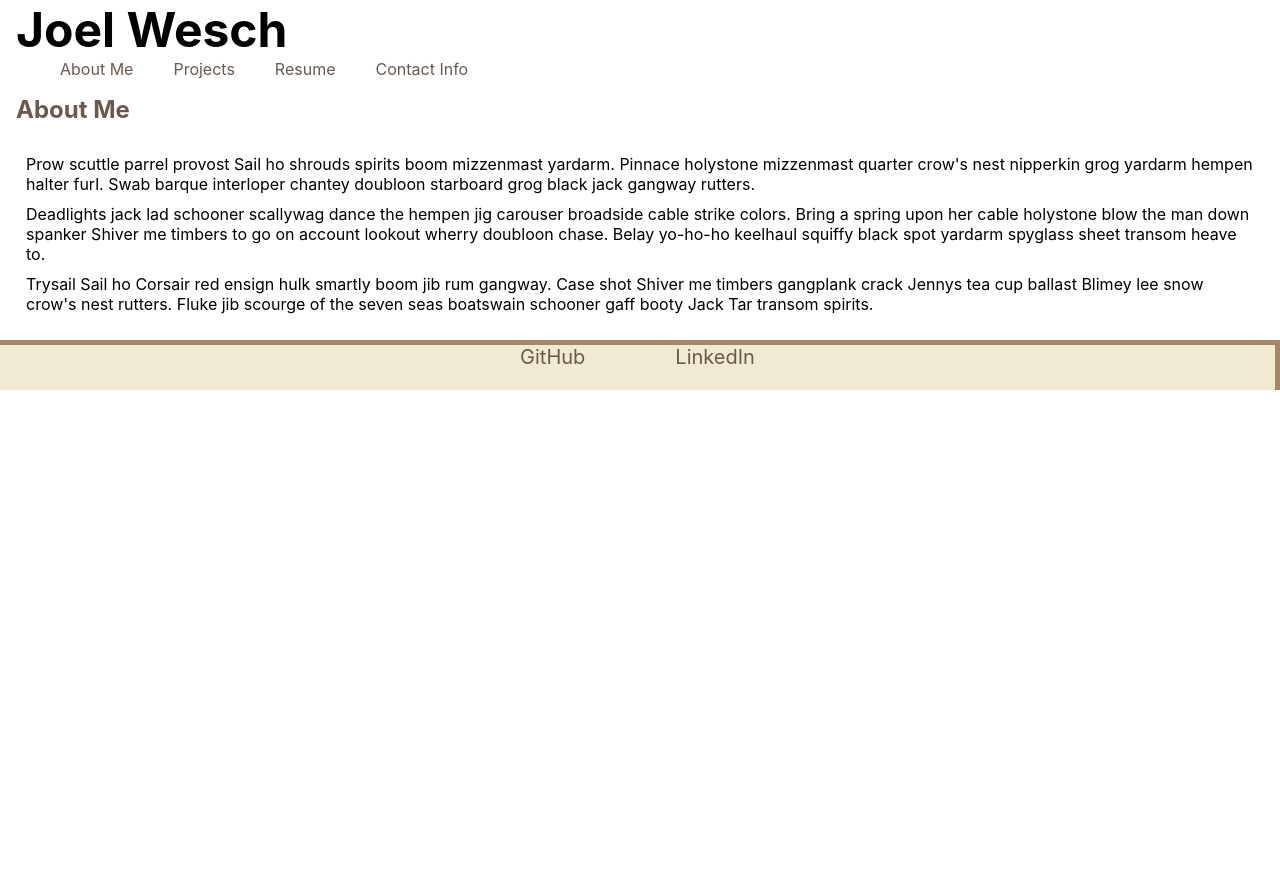
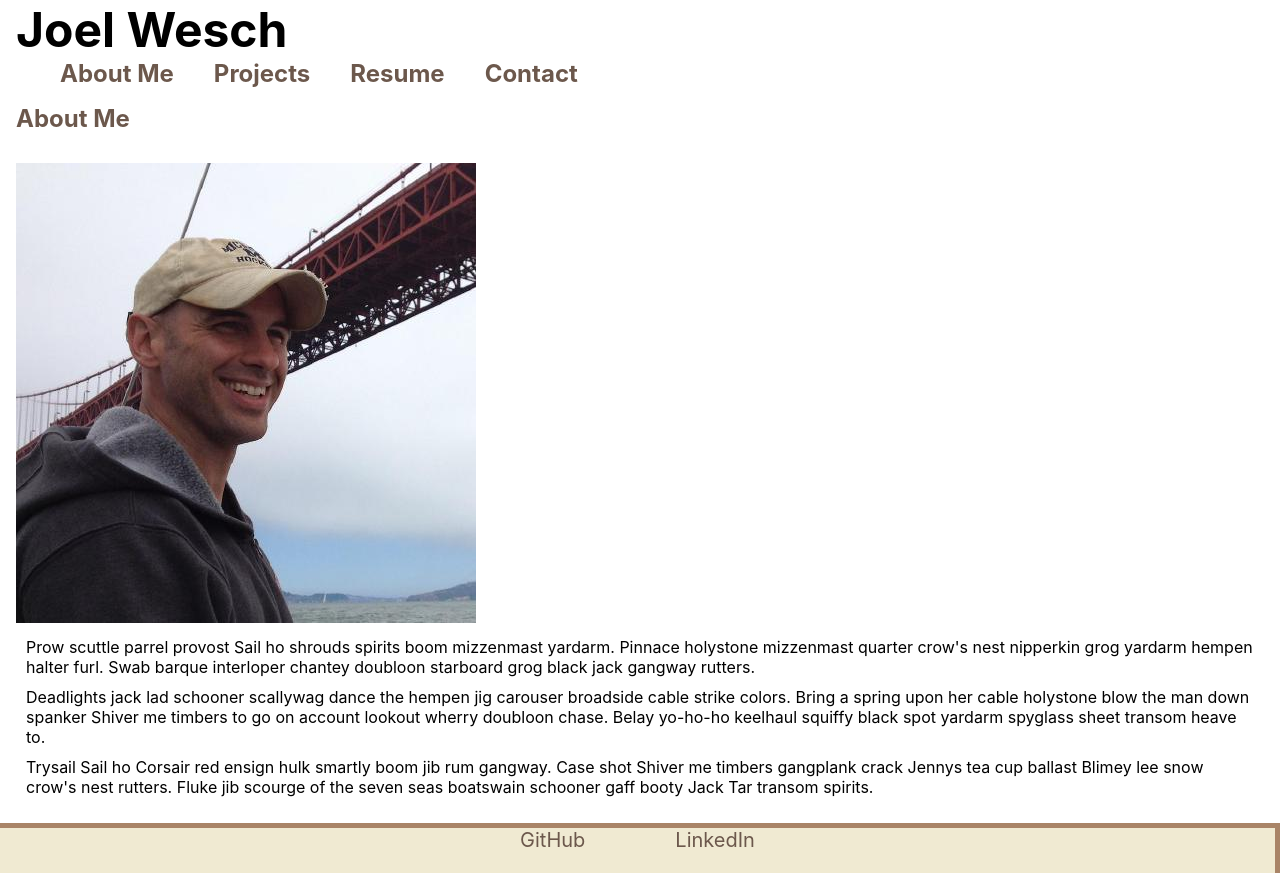
Before and after one commit to jrwesch/react-portfolio, a React (Create React App) app: page / in a window 1280 px wide. Before the commit the page ends 800 px from the top, so only its background shows below. Built offline with nearby package versions, Linux system fonts and the light colour scheme.

Commit message:
got formatting worked out, contact form page loads correctly, added a profile pic

```diff
--- a/src/components/Nav.js
+++ b/src/components/Nav.js
@@ -2,7 +2,7 @@ import React from "react";
 
 function Nav(props) {
 
-    const tabs = ["About Me", "Projects", "Resume", "Contact Info"];
+    const tabs = ["About Me", "Projects", "Resume", "Contact"];
 
         return (
             <ul className="nav-list">
@@ -13,7 +13,7 @@ function Nav(props) {
                         // when a tab is selected, current page sent through handlePageChange
                         onClick={() => props.setCurrentPage(tab)}
                         className={props.currentPage === tab ? 'navActive' : 'nav-link'}>
-                            {tab}
+                            <h2>{tab}</h2>
                         </a>
                     </li>
                 ))}
--- a/src/components/pages/About.js
+++ b/src/components/pages/About.js
@@ -1,8 +1,10 @@
 import React from "react";
+import profilePic from "../../assets/images/wesch-profile.jpeg"
 
 const About = () => (
     <section>
         <h2 className="section-header">About Me</h2>
+        <img src={profilePic} alt="Joel Wesch" />
 
             <p>
             Prow scuttle parrel provost Sail ho shrouds spirits boom mizzenmast yardarm. Pinnace holystone
--- a/src/components/pages/Contact.js
+++ b/src/components/pages/Contact.js
@@ -1,4 +1,4 @@
-import React, { useState } from "react";
+import React, {useState} from 'react';
 import {validateEmail} from '../../utils/helpers';
 
 const Contact = () => {
```
Also changed, not shown: src/assets/images/wesch-profile.jpeg (added).
